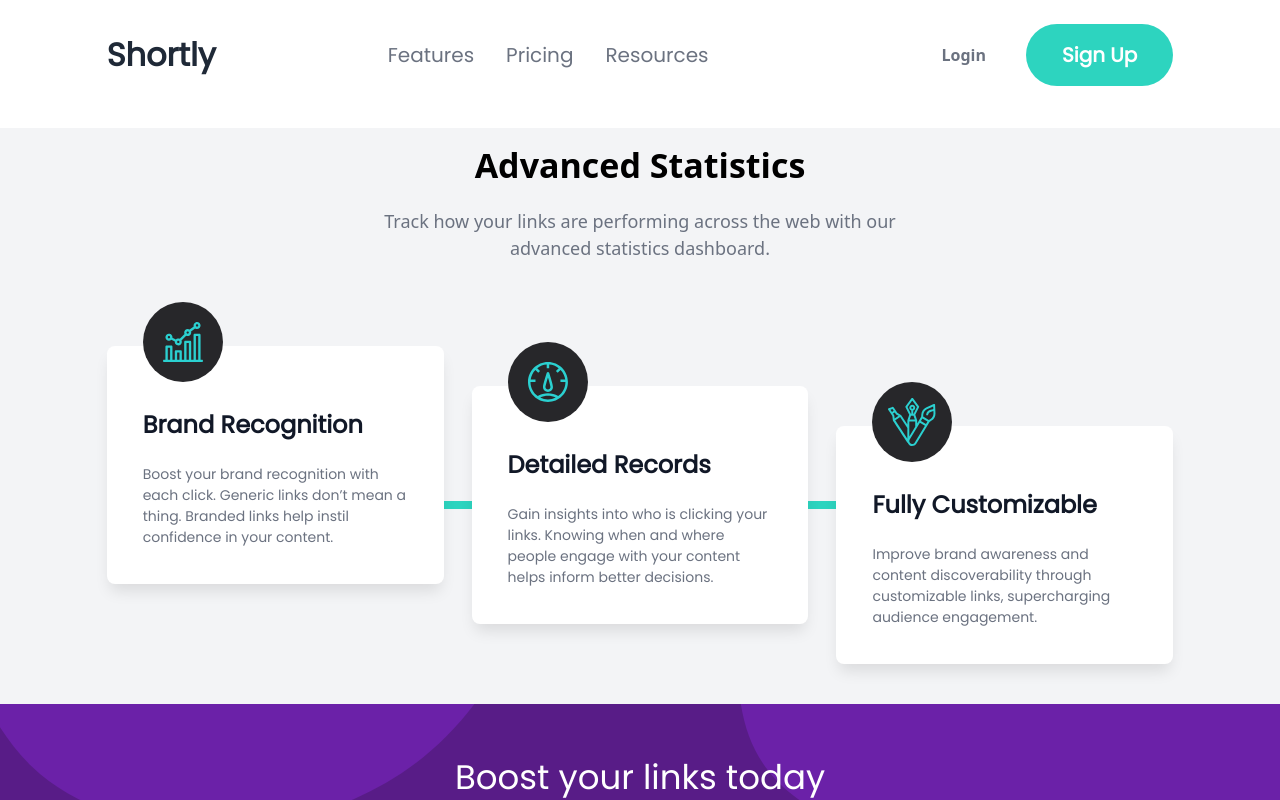
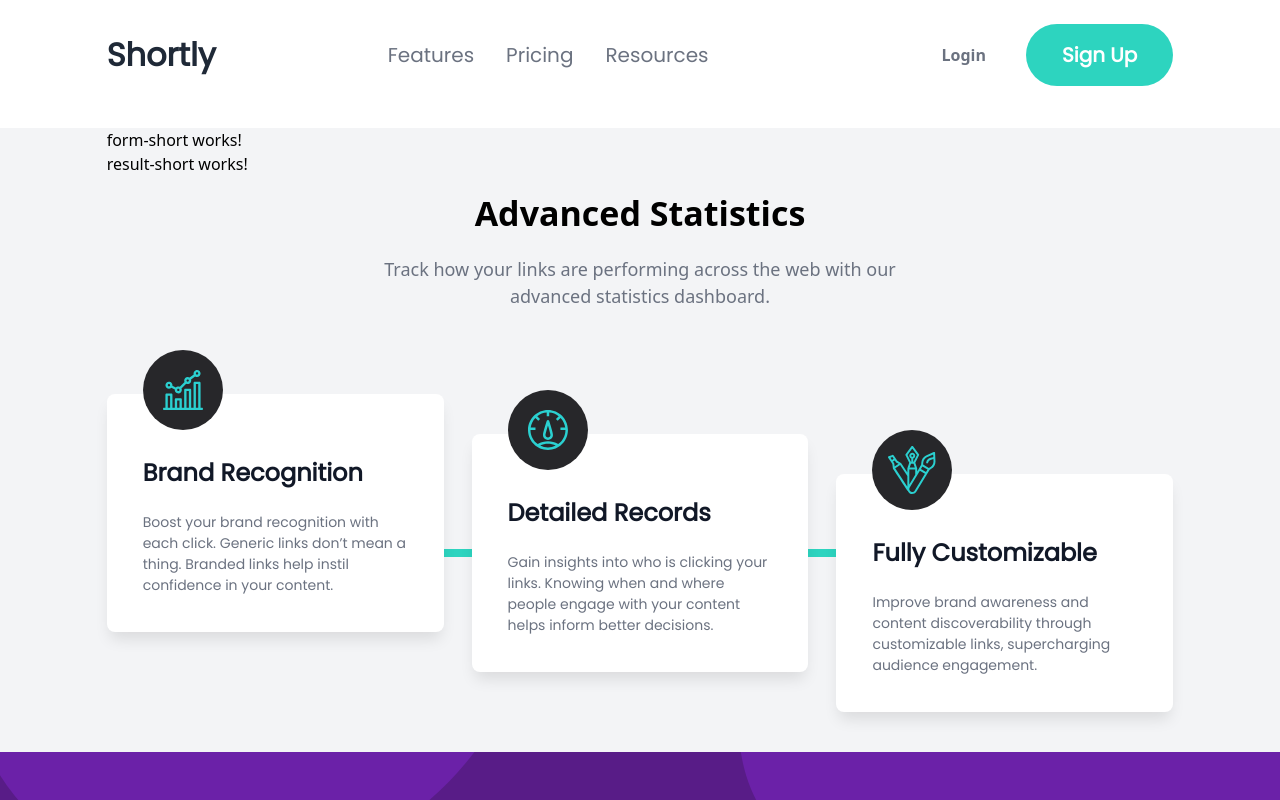
Before and after one commit to itsmelatif/code-palm-test, an Angular app: page / in a window 1280 px wide. Shown: the top 800 px of the page. Built offline with nearby package versions, Linux system fonts and the light colour scheme.

Commit message:
feature/home: call short link component in home page component

```diff
--- a/src/app/modules/home/components/components/home-page.component.html
+++ b/src/app/modules/home/components/components/home-page.component.html
@@ -1,3 +1,4 @@
 <div class="bg-gray-100 pb-10">
+  <app-short-link></app-short-link>
   <app-statistic-list></app-statistic-list>
 </div>
--- a/src/app/modules/home/home.module.ts
+++ b/src/app/modules/home/home.module.ts
@@ -5,12 +5,18 @@ import { HomeRoutingModule } from './home-routing.module';
 import { HomePageComponent } from './components/components/home-page.component';
 import { CardStepComponent } from 'projects/shortly-lib/src/lib/components/card-step/card-step.component';
 import { StatisticListComponent } from './components/components/statistic-list/statistic-list.component';
+import { ShortLinkComponent } from './components/components/short-link/short-link.component';
+import { FormShortComponent } from './components/components/short-link/form-short/form-short.component';
+import { ResultShortComponent } from './components/components/short-link/result-short/result-short.component';
 
 
 @NgModule({
   declarations: [
     HomePageComponent,
     StatisticListComponent,
+    ShortLinkComponent,
+    FormShortComponent,
+    ResultShortComponent,
   ],
   imports: [
     CommonModule,
```
